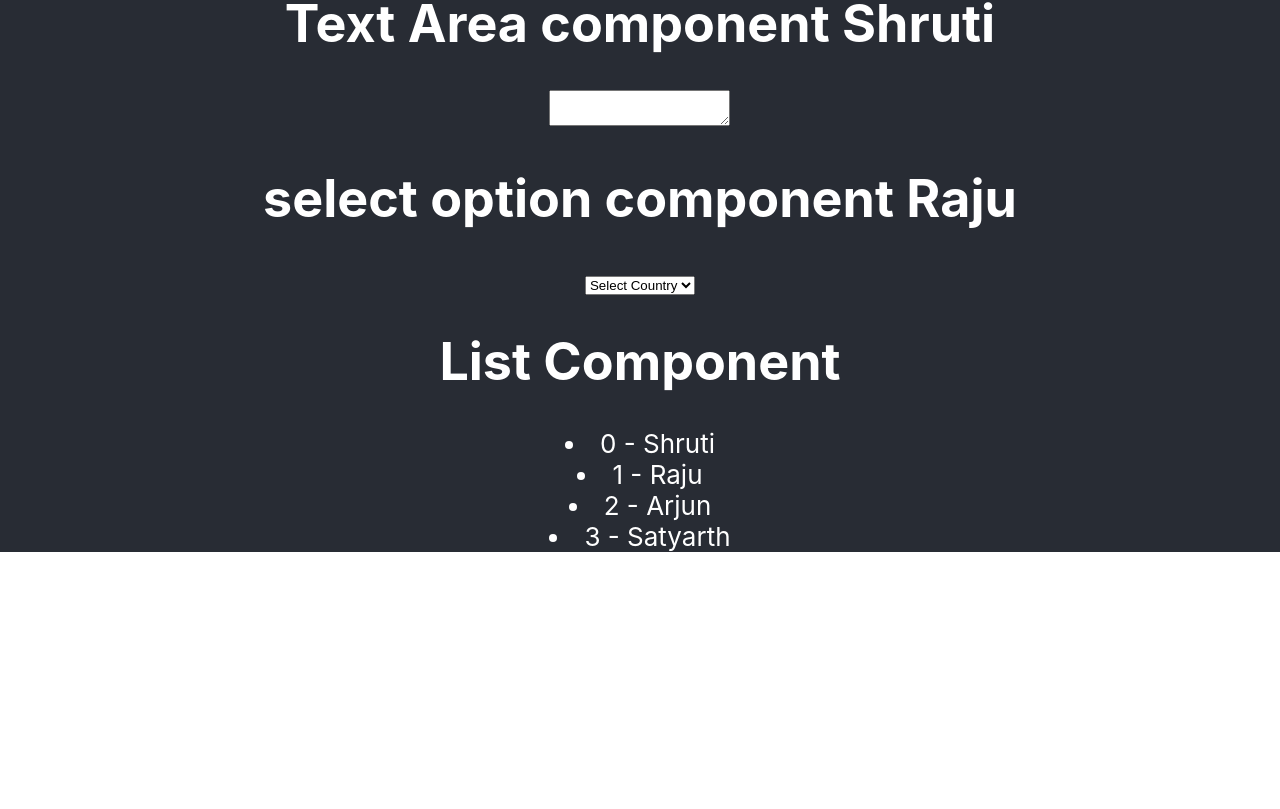
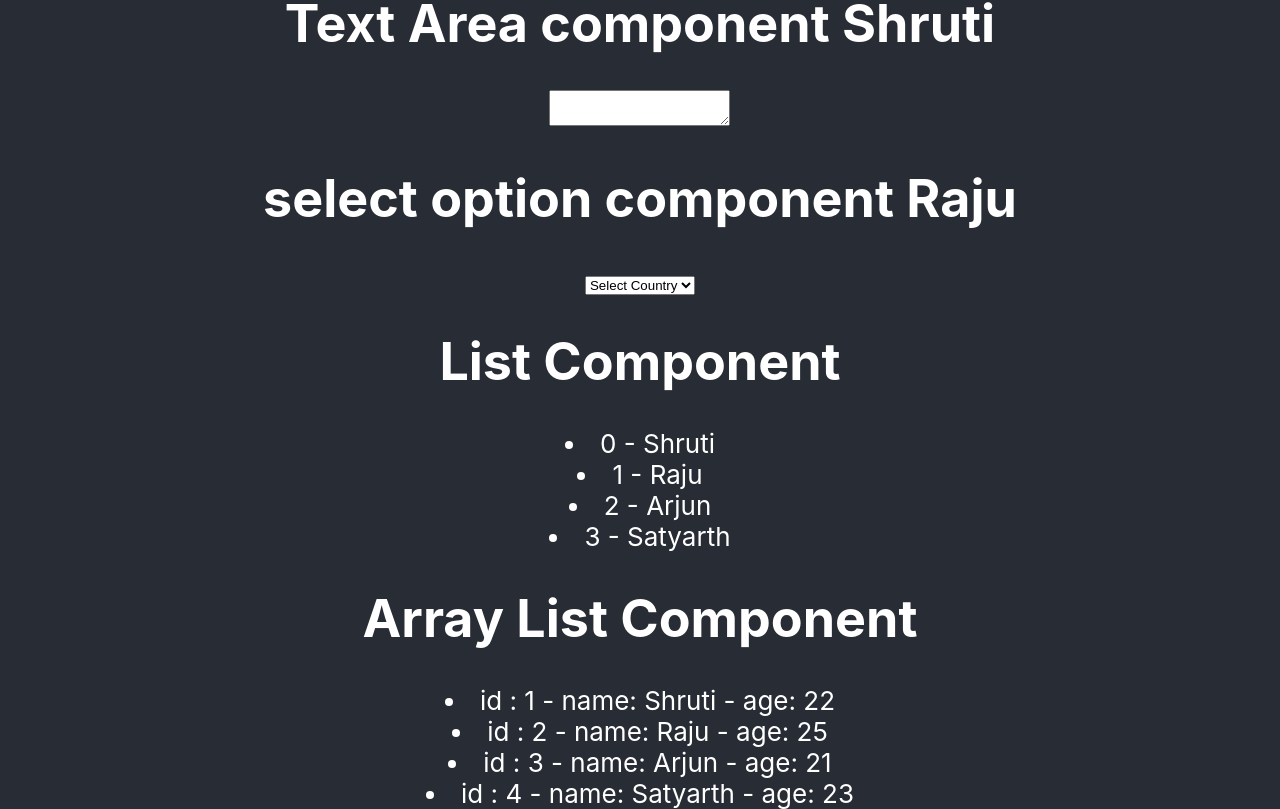
Before and after one commit to Shruti-2203/ReactJs, a React (Create React App) app: page / in a window 1280 px wide. Shown: the part 5313-6122 px from the top of the page. Before the commit the page ends 5865 px from the top, so only its background shows below. Built offline with nearby package versions, Linux system fonts and the light colour scheme.

Commit message:
ArrayList

```diff
--- a/src/App.js
+++ b/src/App.js
@@ -21,6 +21,7 @@ import Formvalidation from './components/FormValidation';
 import TextArea from './components/TextArea';
 import SelectOption from './components/SelectOption';
 import List from './components/List';
+import ArrayList from './components/ArrayList';
 
 
 function App() {
@@ -96,6 +97,8 @@ function App() {
         {/* List Item */}
         <List/>
 
+         {/* Array List */}
+         <ArrayList/>
 
       </header>
     </div>
--- /dev/null
+++ b/src/components/ArrayList.js
@@ -0,0 +1,28 @@
+import { Component } from "react";
+
+class ArrayList extends Component {
+    render () {
+
+        const students = [
+            {id:1 , name:'Shruti' , age: 22},
+            {id:2 , name:'Raju' , age: 25},
+            {id:3 , name:'Arjun' , age: 21},
+            {id:4 , name:'Satyarth' , age: 23}
+        ]
+
+        const studentList = students.map((student) =>{
+            return <li key={student.id}>id : {student.id} - name: {student.name} - age: {student.age}</li>
+        })
+
+
+
+        return (
+            <div>
+                <h1>Array List Component </h1>
+                {studentList}
+            </div>
+        )
+    }
+}
+
+export default ArrayList
```
